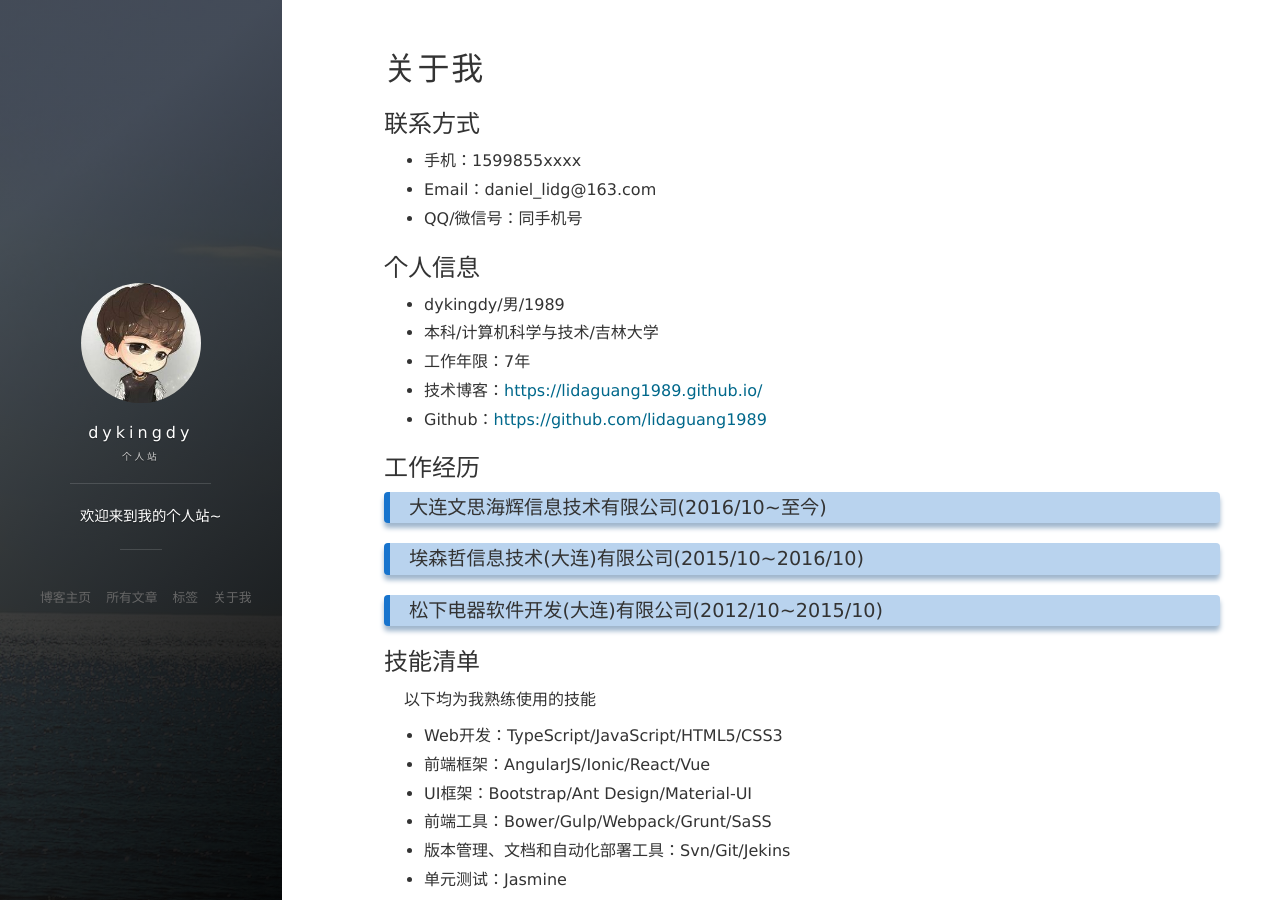
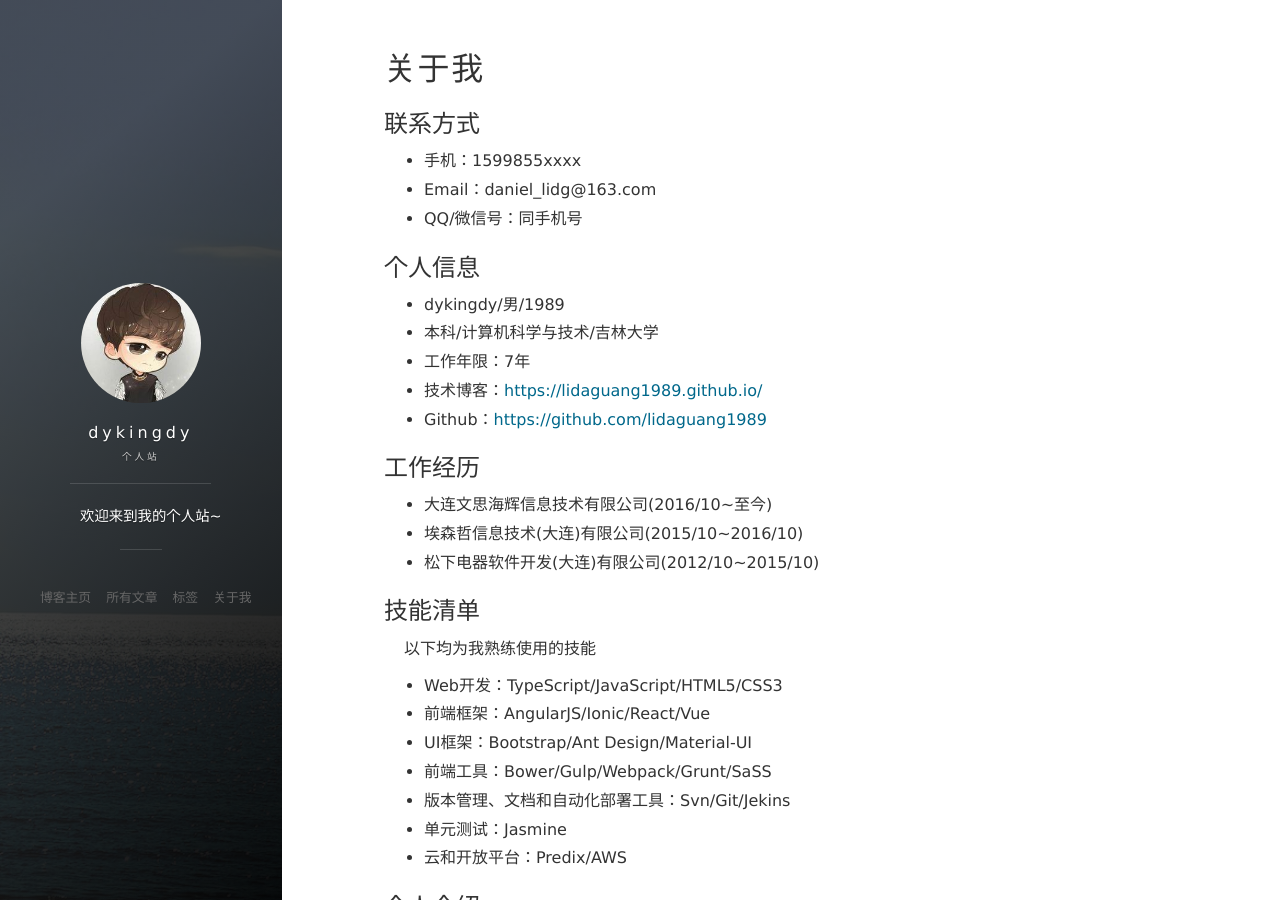
Before and after one commit to lidaguang1989/lidaguang1989.github.io, a Jekyll site: the page built from about_latest.md, in a window 1280 px wide and 900 px high. Built offline with Jekyll 4.4.1, drawn with Linux system fonts in a browser that asks for light colours; nearby versions of some CDN libraries; comment, search, counter and statistics services are not loaded.

```diff
--- a/about_latest.md
+++ b/about_latest.md
@@ -17,9 +17,9 @@ title: 关于我
  - Github：[https://github.com/lidaguang1989](https://github.com/lidaguang1989)
 
 ## 工作经历
-### 大连文思海辉信息技术有限公司(2016/10~至今)
-### 埃森哲信息技术(大连)有限公司(2015/10~2016/10)
-### 松下电器软件开发(大连)有限公司(2012/10~2015/10)
+ - 大连文思海辉信息技术有限公司(2016/10~至今)
+ - 埃森哲信息技术(大连)有限公司(2015/10~2016/10)
+ - 松下电器软件开发(大连)有限公司(2012/10~2015/10)
 
 ## 技能清单
 
```
